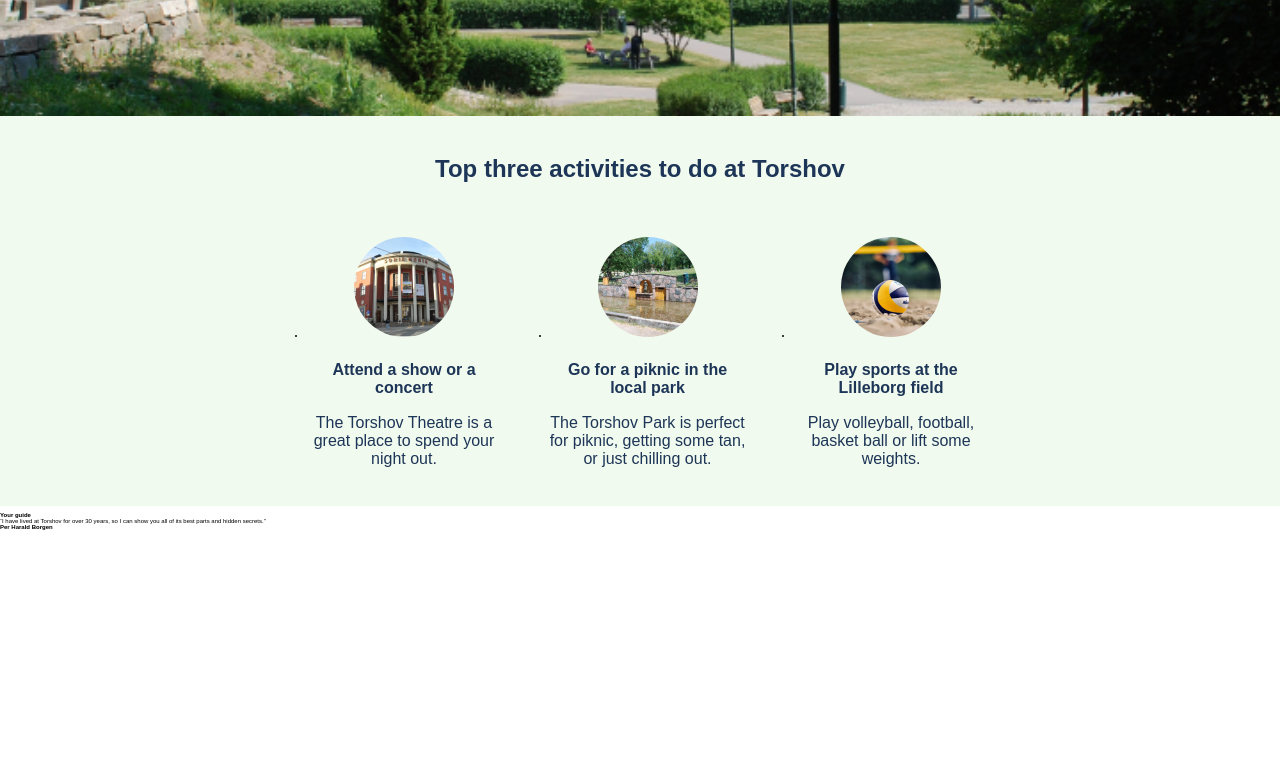
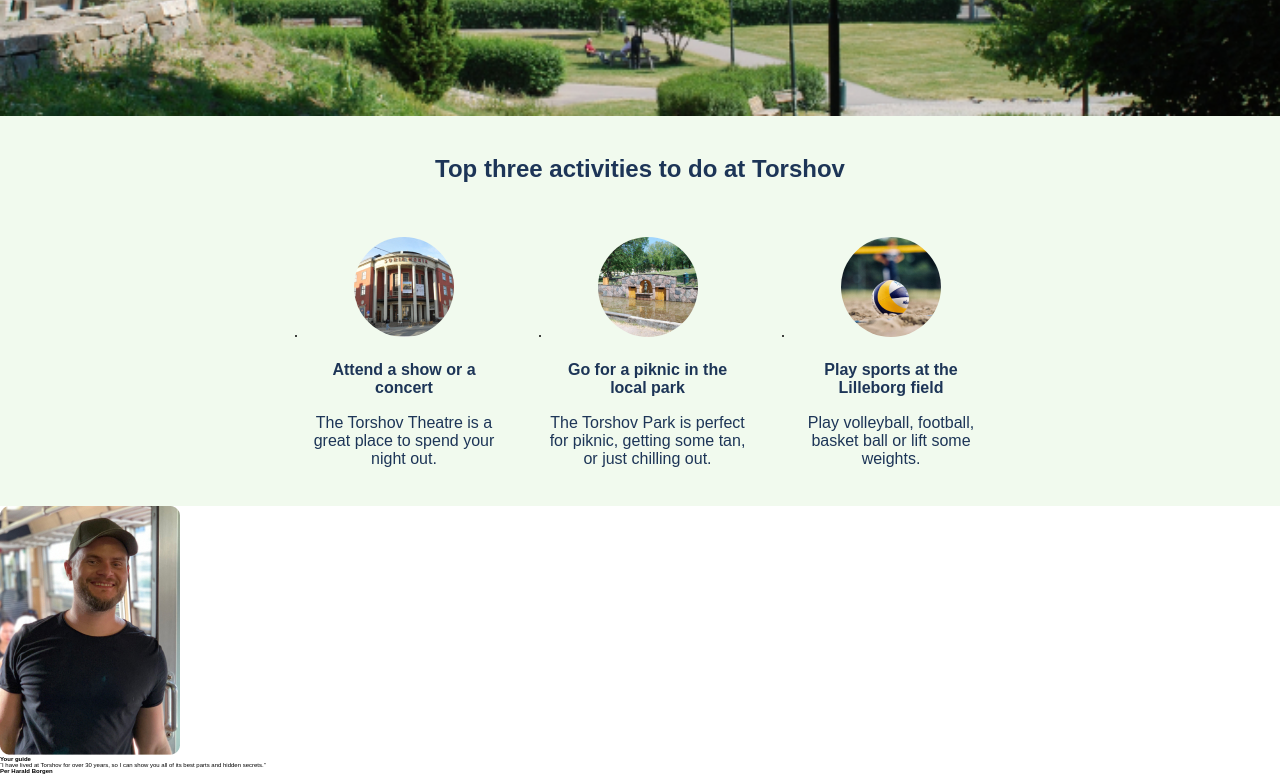
Before and after one commit to Mari525/torshov, a website: page src/html/index.html in a window 1280 px wide. Shown: the part 235-1009 px from the top of the page. Before the commit the page ends 800 px from the top, so only its background shows below. Drawn offline with nearby package versions, Linux system fonts and the light colour scheme; files that its build step writes are made by us from their sources; files whose address does not match are found by name.

Commit message:
feat: add styles to guide.scss

```diff
--- a/src/html/index.html
+++ b/src/html/index.html
@@ -39,10 +39,14 @@
     </section>
     <section class="guide">
       <div class="card">
-        <img src="" alt="" class="card__img">
-        <h3 class="card__heading">Your guide</h3>
-        <p class="card__text">“I have lived at Torshov for over 30 years, so I can show you all of its best parts and hidden secrets.”</p>
-        <b class="card__author">Per Harald Borgen</b>
+        <div class="card__img-wrapper">
+          <img src="./img/per.jpg" alt="Per Harald Borgen" class="card__img">
+        </div>
+        <div class="card__wrapper">
+          <h3 class="card__heading">Your guide</h3>
+          <p class="card__text">“I have lived at Torshov for over 30 years, so I can show you all of its best parts and hidden secrets.”</p>
+          <b class="card__author">Per Harald Borgen</b>
+        </div>
       </div>
     </section>
   </main>
--- /dev/null
+++ b/src/scss/blocks/guide.scss
@@ -0,0 +1,3 @@
+.guide {
+  background-color: #ffffff;
+}
```
